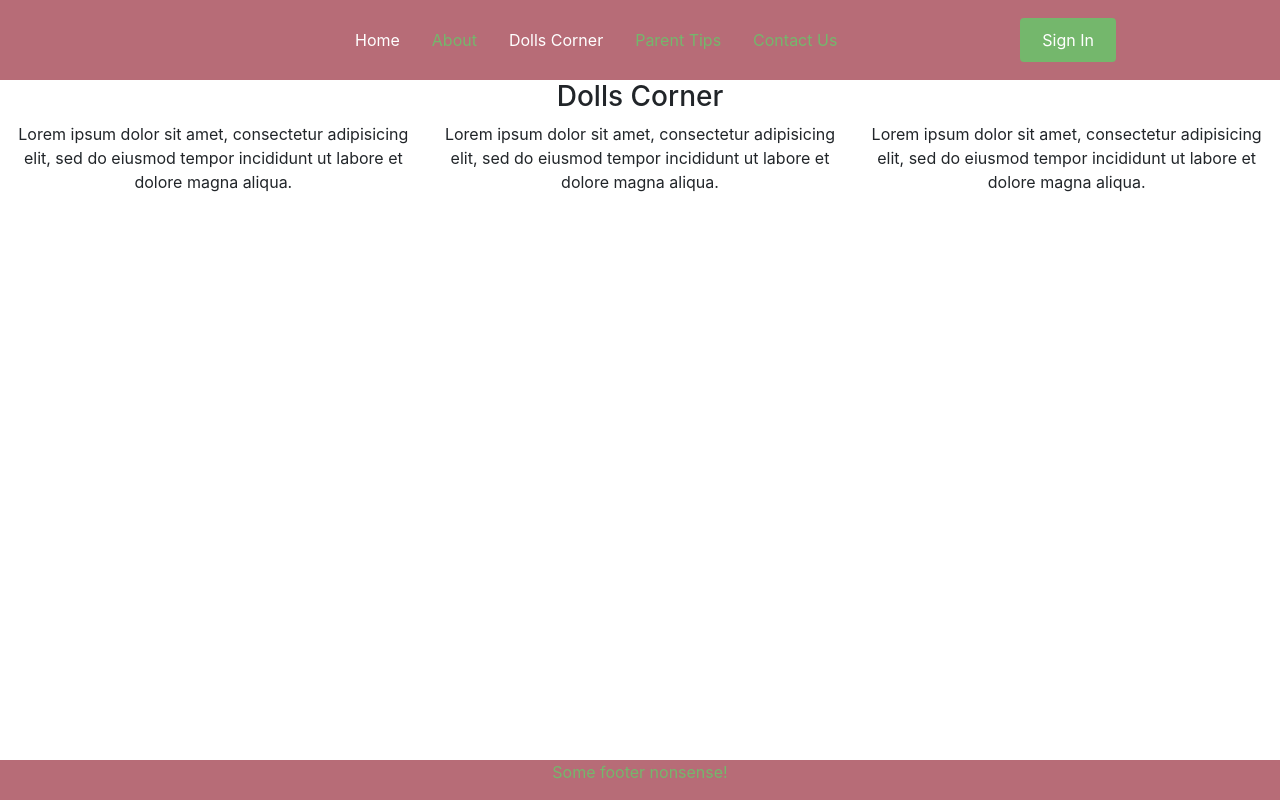
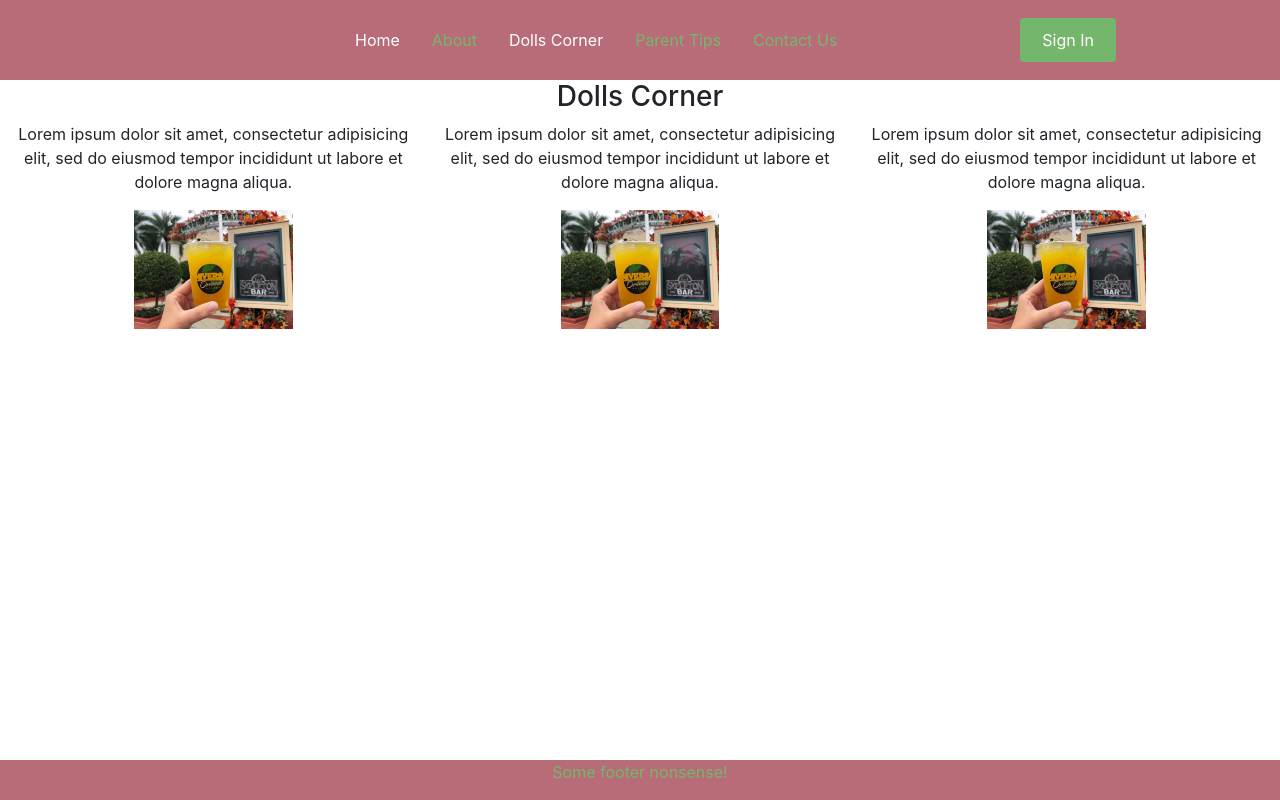
Before and after one commit to wdavonta/dollscorner, a React (Create React App) app in the folder dollscorner/: page /dollscorner in a window 1280 px wide. Built offline with nearby package versions, Linux system fonts and the light colour scheme.

Commit message:
added temporariy photos to show example to dolls corner page

```diff
--- a/dollscorner/src/components/DollsCorner/index.js
+++ b/dollscorner/src/components/DollsCorner/index.js
@@ -1,5 +1,6 @@
 import React from 'react';
-
+import mangoinferno from './images/mangoinferno.jpg';
+import './style.css'
 
 function DollsCorner() {
   return (
@@ -8,15 +9,15 @@ function DollsCorner() {
       <div class="row">
         <div class="col-sm-4">
           <p>Lorem ipsum dolor sit amet, consectetur adipisicing elit, sed do eiusmod tempor incididunt ut labore et dolore magna aliqua.</p>
-
+          <img alt="" className='mi'  src={mangoinferno}/>
         </div>
         <div class="col-sm-4">
           <p>Lorem ipsum dolor sit amet, consectetur adipisicing elit, sed do eiusmod tempor incididunt ut labore et dolore magna aliqua.</p>
-
+          <img alt="" className='mi'  src={mangoinferno}/>
         </div>
         <div class="col-sm-4">
           <p>Lorem ipsum dolor sit amet, consectetur adipisicing elit, sed do eiusmod tempor incididunt ut labore et dolore magna aliqua.</p>
-
+          <img alt="" className='mi'  src={mangoinferno}/>
         </div>
       </div>
     </div>
--- /dev/null
+++ b/dollscorner/src/components/DollsCorner/style.css
@@ -0,0 +1,5 @@
+.mi {
+    max-width: 40%;
+
+
+}
```
Also changed, not shown: dollscorner/src/components/DollsCorner/images/mangoinferno.jpg (added).
